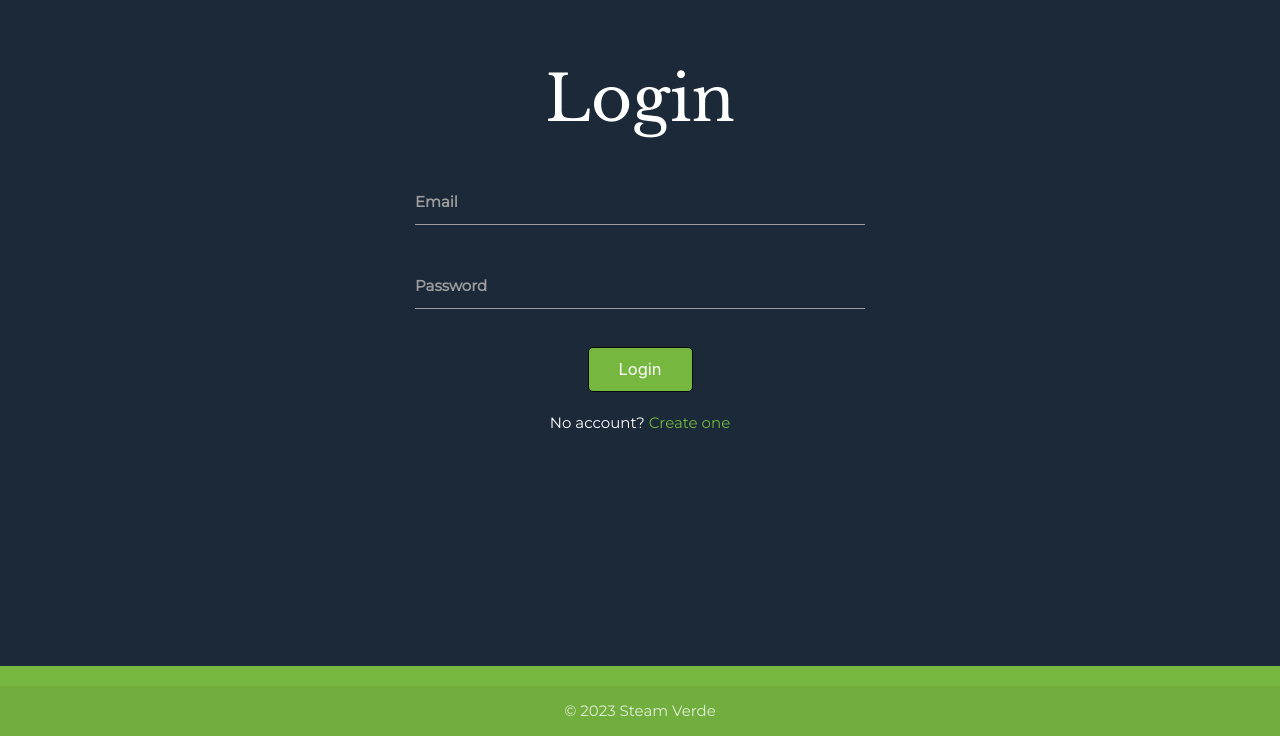
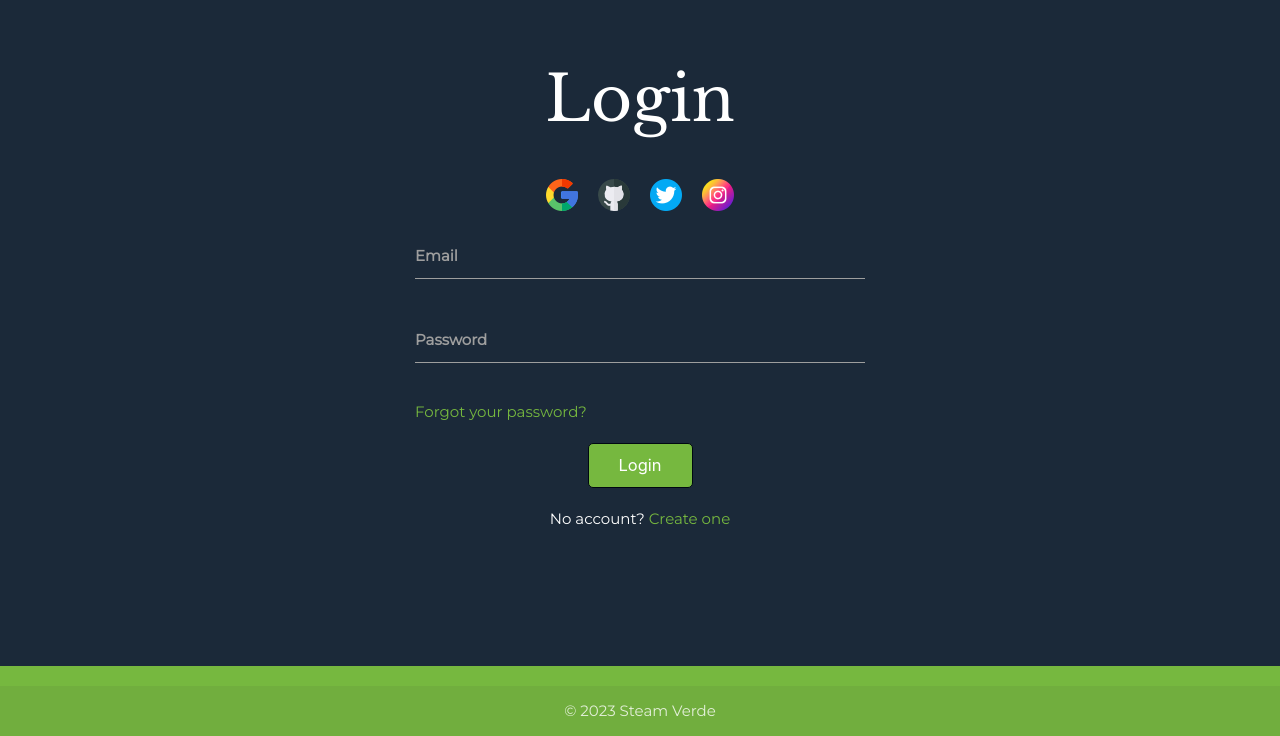
Before and after one commit to MatheusFinatto/projeto-entregador-5, a Flask app: page /login in a window 1280 px wide. Shown: the part 64-800 px from the top of the page. Run offline with Flask 2, Linux system fonts and the light colour scheme; some libraries are stand-ins or nearby versions.

Commit message:
Iniciando funcionamento da tela de Esqueci a Senha, e colocando icones das midias sociais

```diff
--- a/app.py
+++ b/app.py
@@ -1,6 +1,8 @@
 from flask import Flask, render_template, jsonify, request, url_for, flash, redirect, session
 import sys
 import requests
+import random
+import string
 from flask_session import Session
 from sessionConfig import *
 from databaseFunctions import *
@@ -20,6 +22,13 @@ HEADERS = {
     'Authorization': 'Bearer f1fzl61lle5vii2zwca6x2ghswne5z',
     'Content-Type': 'application/json',
 }
+
+def generateRecoverPasswordCode():
+    # choose from all uppercase letter
+    letters = string.ascii_uppercase
+    code = ''.join(random.choice(letters) for i in range(5))
+    return code
+
 
 
 @app.route('/')
@@ -57,6 +66,25 @@ def login():
 def logout():
     clearSession()
     return redirect('/login')
+
+
+@app.route('/forgot-password', methods=['GET', 'POST'])
+def forgotPassword():
+    if request.method == 'POST':
+        email = request.form['email']
+
+        if not email:
+            flash('Email is required!', 'message-error')
+        else:
+            code = generateRecoverPasswordCode()
+
+            if setUserPasswordRecoverCode(code, email):
+                flash('Code sended!', 'message-success')
+                return render_template('forgot-password.html', code_sent=True)
+            else:
+                return render_template('forgot-password.html')
+
+    return render_template('forgot-password.html')
 
 
 @app.route('/register', methods=['GET', 'POST'])
--- a/schema.sql
+++ b/schema.sql
@@ -5,5 +5,6 @@ CREATE TABLE users (
     email TEXT NOT NULL,
     username TEXT NOT NULL,
     password TEXT NOT NULL,
+    recover_code TEXT,
     created TIMESTAMP NOT NULL DEFAULT CURRENT_TIMESTAMP
 );
--- a/static/styles/login_register.css
+++ b/static/styles/login_register.css
@@ -38,3 +38,8 @@ input[type="password"]:focus {
     width: 80%;
   }
 }
+
+.forgot-password {
+  display: flex;
+  justify-content: flex-start;
+}
--- /dev/null
+++ b/static/styles/social-logins.css
@@ -0,0 +1,32 @@
+.social-logins {
+    display: flex;
+    justify-content: center;
+}
+
+.bg-google {
+    display: inline-block;
+    width: 32px; height: 32px;
+    margin: 0 10px;
+    background: url('../img/social_logins_sprite.png') -10px -10px;
+}
+
+.bg-github {
+    display: inline-block;
+    width: 32px; height: 32px;
+    margin: 0 10px;
+    background: url('../img/social_logins_sprite.png') -10px -62px;
+}
+
+.bg-twitter {
+    display: inline-block;
+    width: 32px; height: 32px;
+    margin: 0 10px;
+    background: url('../img/social_logins_sprite.png') -10px -114px;
+}
+
+.bg-instagram {
+    display: inline-block;
+    width: 32px; height: 32px;
+    margin: 0 10px;
+    background: url('../img/social_logins_sprite.png') -10px -166px;
+}
--- a/templates/layout.html
+++ b/templates/layout.html
@@ -36,6 +36,7 @@
   <link rel="stylesheet" type="text/css" href="{{ url_for('static', filename='styles/main.css') }}" />
   <link rel="stylesheet" type="text/css" href="{{ url_for('static', filename='styles/cards.css') }}" />
   <link rel="stylesheet" type="text/css" href="{{ url_for('static', filename='styles/login_register.css') }}" />
+  <link rel="stylesheet" type="text/css" href="{{ url_for('static', filename='styles/social-logins.css') }}" />
 
   <!-- Jquery scripts -->
   <script src="{{ url_for('static', filename='scripts/jquery.js') }}"></script>
--- a/templates/login.html
+++ b/templates/login.html
@@ -1,8 +1,14 @@
 {% extends "layout.html" %} {% block title %} Steam verde {% endblock %} {% block content %}
 <div class="container">
+  <h1>Login</h1>
   <div class="form-box">
     <form action="{{ url_for('login')}}" method="POST">
-      <h1>Login</h1>
+      <div class="social-logins">
+        <a href=""><div class="bg-google"></div></a>
+        <a href=""><div class="bg-github"></div></a>
+        <a href=""><div class="bg-twitter"></div></a>
+        <a href=""><div class="bg-instagram"></div></a>
+      </div>
       <div class="input-field">
         <label for="email"><b>Email</b></label>
         <input id="email" type="text" value="{{ request.form['email'] }}" name="email">
@@ -12,6 +18,7 @@
         <label for="password"><b>Password</b></label>
         <input id="password" type="password" name="password">
       </div>
+      <p class="spacing forgot-password"><a href="forgot-password">Forgot your password?</a></p>
 
       <button type="submit">Login</button>
     </form>
```
Also changed, not shown: databaseFunctions.py (+25 -0 lines), templates/forgot-password.html (added, +17 -0 lines), templates/register.html (+7 -1 lines), static/img/social_logins_sprite.png (added).
